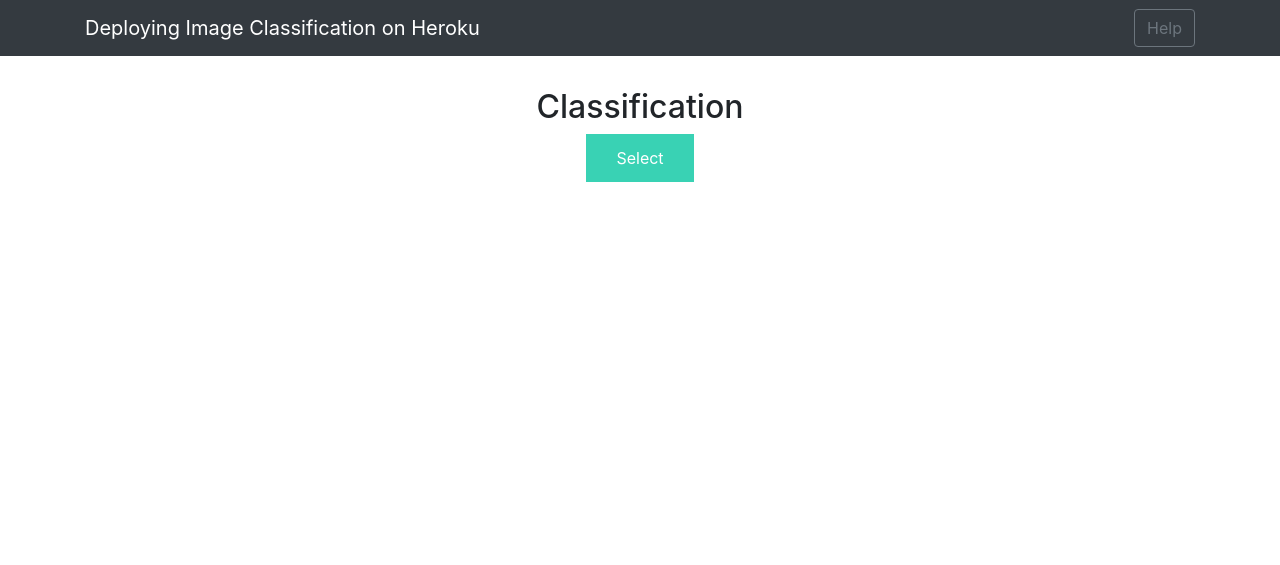
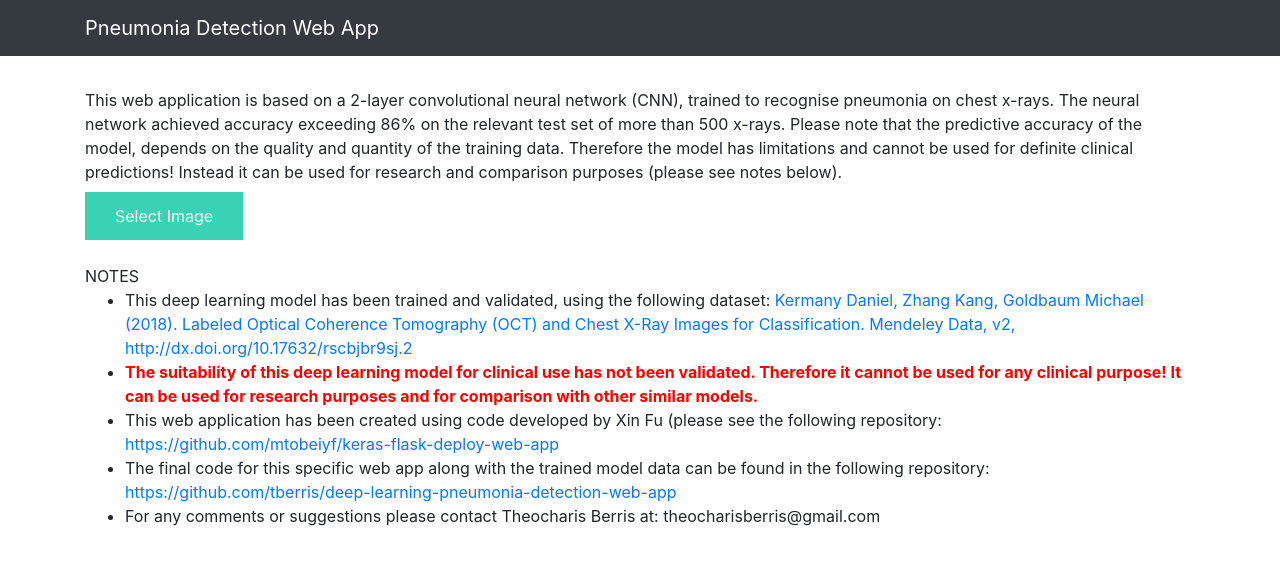
Before and after one commit to bharathpawar/lungs-webapp, a Flask app: page / in a window 1280 px wide. Shown: the top 565 px of the page. Run offline with Flask 2, Linux system fonts and the light colour scheme; some libraries are stand-ins or nearby versions.

Commit message:
maybe last

```diff
--- a/templates/base.html
+++ b/templates/base.html
@@ -1,16 +1,10 @@
 <html lang="en">
 
 <head>
-    <style>
-        .container {
-            width: 75%;
-            margin-left: auto;
-            margin-right: auto;
-    </style>
     <meta charset="UTF-8">
     <meta name="viewport" content="width=device-width, initial-scale=1.0">
     <meta http-equiv="X-UA-Compatible" content="ie=edge">
-    <title>Heroku Deployment</title>
+    <title>Pneumonia Detection Web App</title>
     <link href="https://cdn.bootcss.com/bootstrap/4.0.0/css/bootstrap.min.css" rel="stylesheet">
     <script src="https://cdn.bootcss.com/popper.js/1.12.9/umd/popper.min.js"></script>
     <script src="https://cdn.bootcss.com/jquery/3.3.1/jquery.min.js"></script>
@@ -21,8 +15,7 @@
 <body>
     <nav class="navbar navbar-dark bg-dark">
         <div class="container">
-            <a class="navbar-brand" href="#"> Deploying Image Classification on Heroku </a>
-            <button class="btn btn-outline-secondary my-2 my-sm-0" type="submit">Help</button>
+            <a class="navbar-brand" href="#">Pneumonia Detection Web App</a>
         </div>
     </nav>
     <div class="container">
--- a/templates/index.html
+++ b/templates/index.html
@@ -1,19 +1,20 @@
 {% extends "base.html" %} {% block content %}
-<style>
-h2 {text-align: center;}
-p {text-align: center;}
-</style>
-<h2>Classification</h2>
+
+<body>
+This web application is based on a 2-layer convolutional neural network (CNN), trained to recognise pneumonia on chest x-rays. The neural network achieved accuracy exceeding 86% on the relevant test set of more than 500 x-rays. Please note that the predictive accuracy of the model, depends on the quality and quantity of the training data. Therefore the model has limitations and cannot be used for definite clinical predictions! Instead it can be used for research and comparison purposes (please see notes below).
+</body>
+
+<h2></h2>
 
 <div>
-    <form align="center" id="upload-file" method="post" enctype="multipart/form-data">
+    <form id="upload-file" method="post" enctype="multipart/form-data">
         <label for="imageUpload" class="upload-label">
-            Select
+            Select Image
         </label>
         <input type="file" name="file" id="imageUpload" accept=".png, .jpg, .jpeg">
     </form>
 
-    <div align="center" class="image-section" style="display:none;">
+    <div class="image-section" style="display:none;">
         <div class="img-preview">
             <div id="imagePreview">
             </div>
@@ -25,10 +26,19 @@ p {text-align: center;}
 
     <div class="loader" style="display:none;"></div>
 
-    <h3 align="center" id="result">
+    <h3 id="result">
         <span> </span>
     </h3>
 
 </div>
-
+<body>
+NOTES
+<ul>
+<li>This deep learning model has been trained and validated, using the following dataset: <a href="https://data.mendeley.com/datasets/rscbjbr9sj/2">Kermany Daniel, Zhang Kang, Goldbaum Michael (2018). Labeled Optical Coherence Tomography (OCT) and Chest X-Ray Images for Classification. Mendeley Data, v2, http://dx.doi.org/10.17632/rscbjbr9sj.2</a></li>
+<li><b style="color:red;">The suitability of this deep learning model for clinical use has not been validated. Therefore it cannot be used for any clinical purpose! It can be used for research purposes and for comparison with other similar models.</b></li>
+<li>This web application has been created using code developed by Xin Fu (please see the following repository: </h2><a href="https://github.com/mtobeiyf/keras-flask-deploy-webapp">https://github.com/mtobeiyf/keras-flask-deploy-web-app</a></li>
+<li>The final code for this specific web app along with the trained model data can be found in the following repository: </h2><a href="https://github.com/tberris/deep-learning-pneumonia-detection-web-app">https://github.com/tberris/deep-learning-pneumonia-detection-web-app</a></li>
+<li>For any comments or suggestions please contact Theocharis Berris at: theocharisberris@gmail.com</li>
+</ul>
+</body>
 {% endblock %}
```
